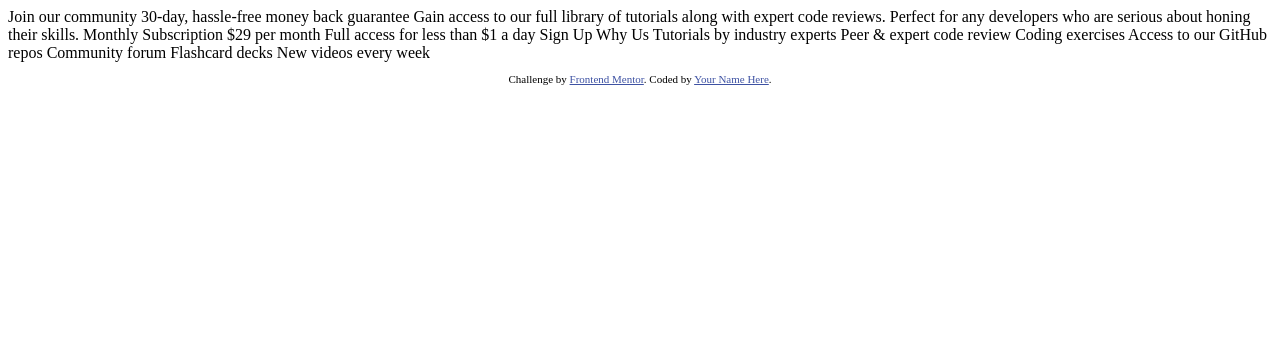
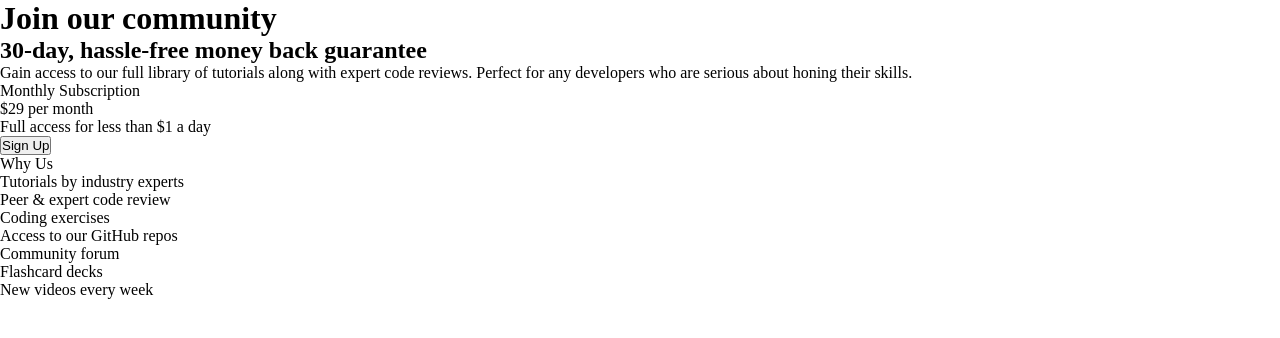
Before and after one commit to Neel-07/Single-Price-Grid-Component, a plain HTML site: page single-price-grid-component-master/index.html in a window 1280 px wide. Drawn offline with Linux system fonts and the light colour scheme.

Commit message:
modified html

```diff
--- a/single-price-grid-component-master/index.html
+++ b/single-price-grid-component-master/index.html
@@ -7,6 +7,7 @@
   <link rel="icon" type="image/png" sizes="32x32" href="./images/favicon-32x32.png">
 
   <title>Frontend Mentor | Single Price Grid Component</title>
+  <link rel="stylesheet" href="style.css">
 
   <!-- Feel free to remove these styles or customise in your own stylesheet 👍 -->
   <style>
@@ -15,36 +16,46 @@
   </style>
 </head>
 <body>
-  Join our community
+  <main>
+  <div class="card">
+     <div class="top_content">
+       <h1>Join our community</h1>
+       <h2>30-day, hassle-free money back guarantee</h2>
+       <p>
+        Gain access to our full library of tutorials along with expert code reviews.
+        Perfect for any developers who are serious about honing their skills.
+       </p>
+     </div>
+     <div class="bottom_content">
+      <div class="left_content">
+        <p>Monthly Subscription</p>
+        <span>&dollar;29</span>
+        <span>per month</span>
+        <p>Full access for less than &dollar;1 a day</p>
+        <button>Sign Up</button>
+      </div>
+      <div class="right_content">
+         <p>Why Us</p>
+         <ol>
+          <li>Tutorials by industry experts</li>
+          <li>Peer &amp; expert code review</li>
+          <li>Coding exercises</li>
+          <li>Access to our GitHub repos</li>
+          <li>Community forum</li>
+          <li>Flashcard decks</li>
+          <li>New videos every week</li>
+         </ol>
+      </div>
+     </div>
+  </div>
+</main>
 
-  30-day, hassle-free money back guarantee
 
-  Gain access to our full library of tutorials along with expert code reviews.
-  Perfect for any developers who are serious about honing their skills.
-
-  Monthly Subscription
-
-  &dollar;29 per month
-
-  Full access for less than &dollar;1 a day
-
-  Sign Up
-
-  Why Us
-
-  Tutorials by industry experts
-  Peer &amp; expert code review
-  Coding exercises
-  Access to our GitHub repos
-  Community forum
-  Flashcard decks
-  New videos every week
-
-  <footer>
+  <!-- <footer>
     <p class="attribution">
       Challenge by <a href="https://www.frontendmentor.io?ref=challenge" target="_blank">Frontend Mentor</a>.
       Coded by <a href="#">Your Name Here</a>.
     </p>
-  </footer>
+  </footer> -->
 </body>
 </html>
--- /dev/null
+++ b/single-price-grid-component-master/style.css
@@ -0,0 +1,5 @@
+*{
+    padding:0;
+    margin:0;
+    box-sizing: border-box;
+}
```
Also changed, not shown: 1 other file.
